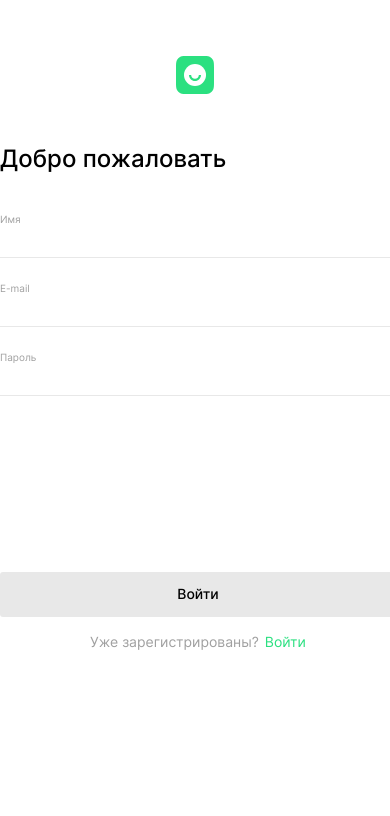
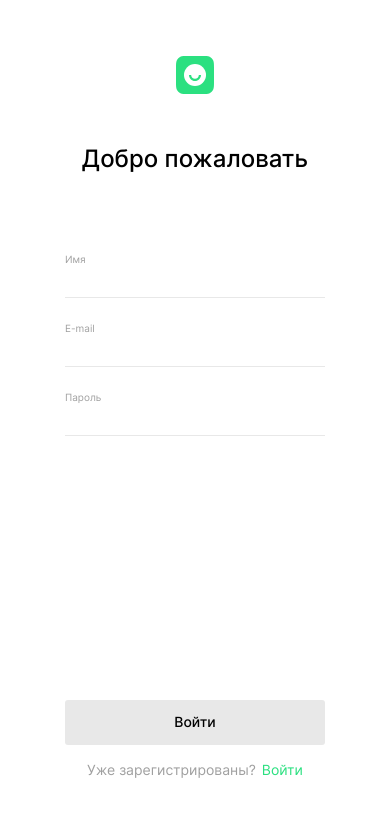
Before and after one commit to thechertan/movies-explorer-frontend, a React (Create React App) app: page /register in a window 390 px wide. Shown: the top 816 px of the page. Built offline with nearby package versions, Linux system fonts and the light colour scheme.

Commit message:
fix/route /register 767px

```diff
--- a/src/blocks/register/__set/register__set.css
+++ b/src/blocks/register/__set/register__set.css
@@ -8,3 +8,9 @@
   border: none;
   margin-bottom: 152px;
 }
+
+@media screen and (max-width: 767px) {
+  .register__set {
+    margin-bottom: 240px;
+  }
+}
--- a/src/blocks/register/__welcome/register.css
+++ b/src/blocks/register/__welcome/register__welcome.css
@@ -9,3 +9,9 @@
   color: #000000;
   margin-bottom: 40px;
 }
+
+@media screen and (max-width: 767px) {
+  .register__welcome {
+    margin: 0 auto 80px;
+  }
+}
--- a/src/blocks/register/register.css
+++ b/src/blocks/register/register.css
@@ -4,3 +4,9 @@
   width: 396px;
   margin: 0 auto;
 }
+
+@media screen and (max-width: 767px) {
+  .register {
+    width: 260px;
+  }
+}
--- a/src/components/Register/Register.css
+++ b/src/components/Register/Register.css
@@ -1,5 +1,5 @@
 @import url(../../blocks/register/register.css);
-@import url(../../blocks/register/__welcome/register.css);
+@import url(../../blocks/register/__welcome/register__welcome.css);
 @import url(../../blocks/register/__form/register__form.css);
 @import url(../../blocks/register/__set/register__set.css);
 @import url(../../blocks/register/__box/register__box.css);
```
